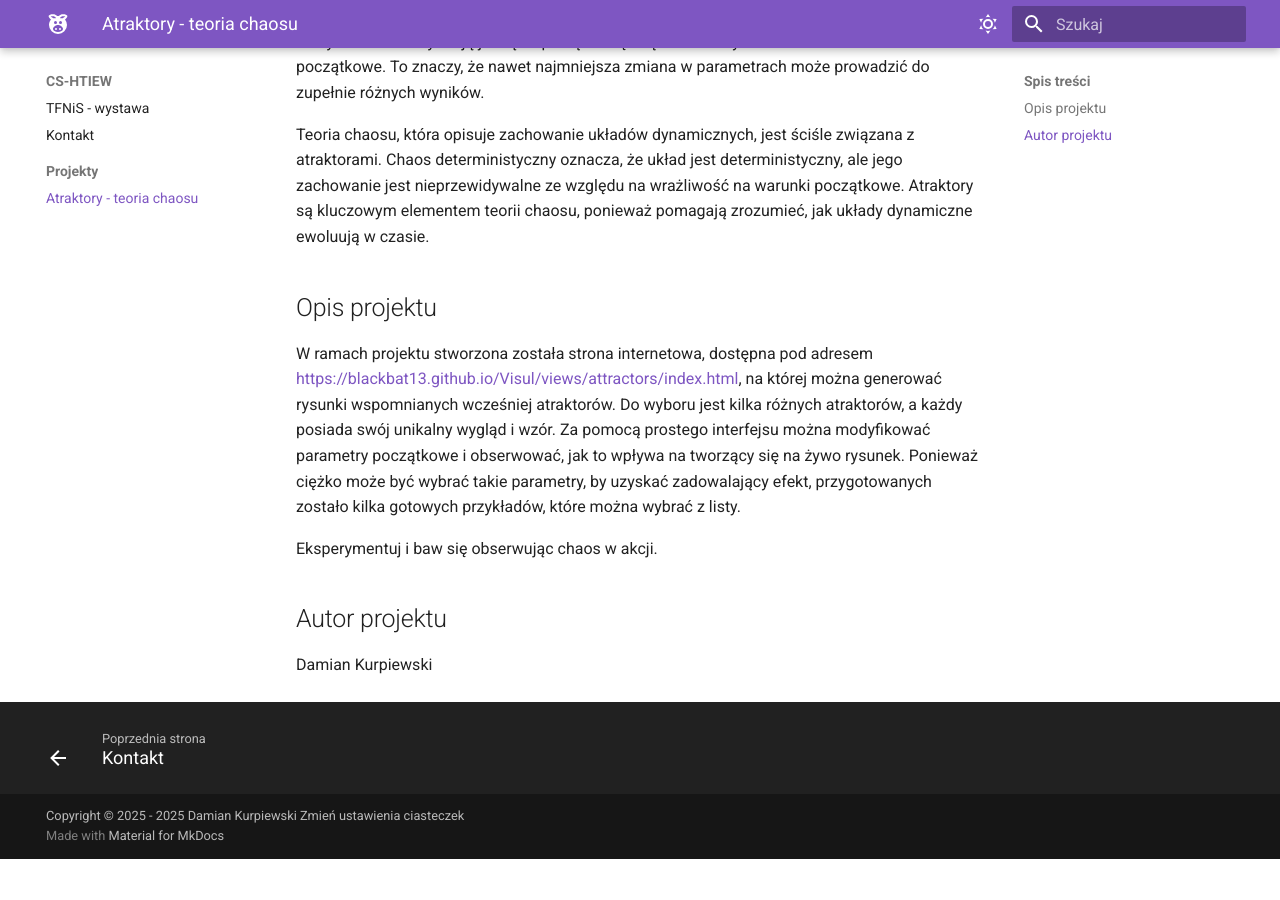
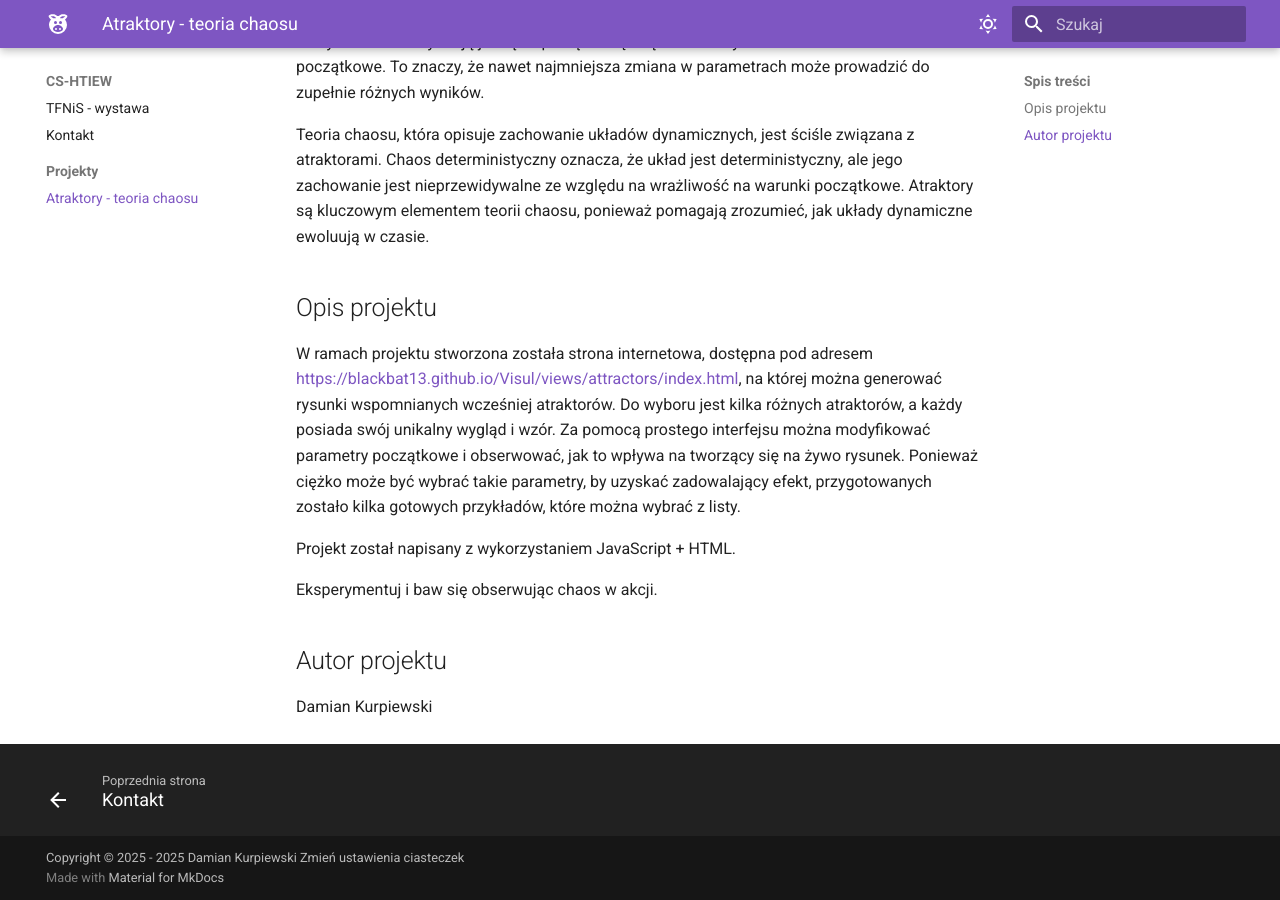
Before and after one commit to blackbat13/tfnis-wystawa, an MkDocs documentation site: the page built from docs/projects/attractors.md, in a window 1280 px wide and 900 px high, scrolled down 2139 px. Built offline with MkDocs 1.6.1 and Material for MkDocs 9.7.7, drawn with Linux system fonts in a browser that asks for light colours; plug-ins that fetch from the network failed and are left out; before the commit the page ends 2998 px from its top, so only the background shows below that.

Commit message:
Update attractors.md

```diff
--- a/docs/projects/attractors.md
+++ b/docs/projects/attractors.md
@@ -30,6 +30,8 @@ Teoria chaosu, która opisuje zachowanie układów dynamicznych, jest ściśle z
 
 W ramach projektu stworzona została strona internetowa, dostępna pod adresem [https://blackbat13.github.io/Visul/views/attractors/index.html](https://blackbat13.github.io/Visul/views/attractors/index.html), na której można generować rysunki wspomnianych wcześniej atraktorów. Do wyboru jest kilka różnych atraktorów, a każdy posiada swój unikalny wygląd i wzór. Za pomocą prostego interfejsu można modyfikować parametry początkowe i obserwować, jak to wpływa na tworzący się na żywo rysunek. Ponieważ ciężko może być wybrać takie parametry, by uzyskać zadowalający efekt, przygotowanych zostało kilka gotowych przykładów, które można wybrać z listy.
 
+Projekt został napisany z wykorzystaniem JavaScript + HTML.
+
 Eksperymentuj i baw się obserwując chaos w akcji.
 
 ## Autor projektu
```
